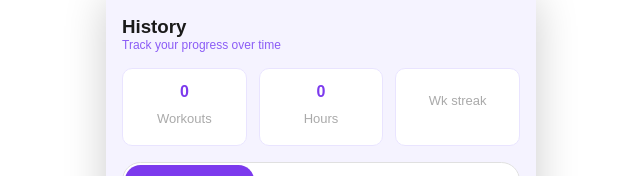
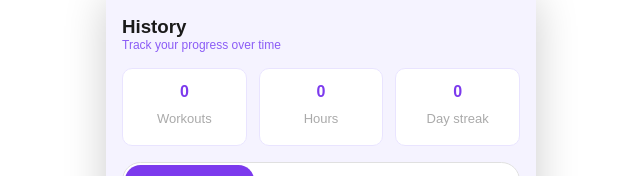
Before and after one commit to sphynx-00/Fito, a React (Vite) app: page /history in a window 1280 px wide. Shown: the top 176 px of the page, without its empty margins (319-959 px from the left). Built offline with nearby package versions, Linux system fonts and the light colour scheme.

Commit message:
Streak count now reflects immediately on dashboard without page refresh

```diff
--- a/src/pages/Dashboard/Dashboard.jsx
+++ b/src/pages/Dashboard/Dashboard.jsx
@@ -15,7 +15,7 @@ function Dashboard() {
 const userStats = loadUser();
 
 const { todaysWorkout, total, completed, percentage } = getWorkoutStats(programs);
-const workoutHistory = loadFromStorage();
+  const [workoutHistory, setWorkoutHistory] = useState(() => loadFromStorage());
 
 const dayStreak = calculateDayStreak(workoutHistory);
 
@@ -93,6 +93,7 @@ const { date, greeting } = getTodayWithGreeting();
              workoutName={todaysWorkout?.name}
              completedList={completedList}
              handleToggle={handleToggle}
+             onComplete={setWorkoutHistory}
           />
         </div>
          {/* <WeeklyGoal
--- a/src/pages/Dashboard/components/TodaysWorkout.jsx
+++ b/src/pages/Dashboard/components/TodaysWorkout.jsx
@@ -1,11 +1,11 @@
 import ExerciseRow from "./ExerciseRow";
 import recovery from "../../../assets/recover1.svg";
 import './TodaysWorkout.css';
-import { saveWorkoutHistory } from "../../../models/completedWorkouts";
+import { loadFromStorage, saveWorkoutHistory } from "../../../models/completedWorkouts";
 import { useState } from "react";
 import CompletedState from "./CompletedState";
 
-function TodaysWorkout({ workoutName, exercises, completedList, handleToggle }) {
+function TodaysWorkout({ workoutName, exercises, completedList, handleToggle, onComplete }) {
 const [isCompleted, setIsCompleted] = useState(() => {
   return JSON.parse(localStorage.getItem('isCompleted') || 'false');
 });
@@ -34,7 +34,7 @@ const handleComplete = () => {
   localStorage.setItem('isCompleted', 'true');
 
   saveWorkoutHistory(workoutName, exercises);
-
+  onComplete(loadFromStorage());
   setIsCompleted(true);
 }
 
--- a/src/pages/History/History.jsx
+++ b/src/pages/History/History.jsx
@@ -18,7 +18,7 @@ function History() {
     return loadFromStorage();
   });
 
-  const { totalWorkouts, totalHours, weekStreak } = progressStats(workoutHistory, getStartOfWeek);
+  const { totalWorkouts, totalHours, dayStreak } = progressStats(workoutHistory, getStartOfWeek);
 
   const filteredWorkouts = getFilteredWorkouts(selectedFilter, workoutHistory);
 
@@ -80,8 +80,8 @@ function History() {
         </div>
 
         <div className='stat-pill'>
-          <span className='stat-pill-value'>{weekStreak}</span>
-          <span className='stat-pill-label'>Wk streak</span>
+          <span className='stat-pill-value'>{dayStreak}</span>
+          <span className='stat-pill-label'>Day streak</span>
         </div>
 
       </section>
--- a/src/pages/History/historyUtils.js
+++ b/src/pages/History/historyUtils.js
@@ -1,42 +1,42 @@
 import { getStartOfWeek } from "../../utils/workoutUtils";
 
-export function calculateWeekStreak(getStartOfWeek, workoutHistory) {
-  if (workoutHistory.length === 0) return 0;
+// export function calculateWeekStreak(getStartOfWeek, workoutHistory) {
+//   if (workoutHistory.length === 0) return 0;
 
-  // Step 1 — get unique weeks from workout history
-  const weeks = workoutHistory
-    .filter(w => w.name !== 'Recovery')
-    .map(w => {
-      const date = new Date(w.date.replace(/-/g, '/'));
-      const startOfWeek = getStartOfWeek(date);
-      return startOfWeek.toISOString().split('T')[0]; // '2026-06-08'
-    });
+//   // Step 1 — get unique weeks from workout history
+//   const weeks = workoutHistory
+//     .filter(w => w.name !== 'Recovery')
+//     .map(w => {
+//       const date = new Date(w.date.replace(/-/g, '/'));
+//       const startOfWeek = getStartOfWeek(date);
+//       return startOfWeek.toISOString().split('T')[0]; // '2026-06-08'
+//     });
 
-  // Step 2 — get unique week starts
-  const uniqueWeeks = [...new Set(weeks)].sort().reverse();
-  // → ['2026-06-08', '2026-06-01', '2026-05-25']
-  //    this week      last week      2 weeks ago
+//   // Step 2 — get unique week starts
+//   const uniqueWeeks = [...new Set(weeks)].sort().reverse();
+//   // → ['2026-06-08', '2026-06-01', '2026-05-25']
+//   //    this week      last week      2 weeks ago
 
-  // Step 3 — count consecutive weeks from most recent
-  let streak = 0;
-  const today = new Date();
-  const thisWeekStart = getStartOfWeek(today)
-    .toISOString().split('T')[0];
+//   // Step 3 — count consecutive weeks from most recent
+//   let streak = 0;
+//   const today = new Date();
+//   const thisWeekStart = getStartOfWeek(today)
+//     .toISOString().split('T')[0];
 
-  for (let i = 0; i < uniqueWeeks.length; i++) {
-    const expectedWeek = new Date(thisWeekStart.replace(/-/g, '/'));
-    expectedWeek.setDate(expectedWeek.getDate() - (i * 7));
-    const expectedWeekStr = expectedWeek.toISOString().split('T')[0];
+//   for (let i = 0; i < uniqueWeeks.length; i++) {
+//     const expectedWeek = new Date(thisWeekStart.replace(/-/g, '/'));
+//     expectedWeek.setDate(expectedWeek.getDate() - (i * 7));
+//     const expectedWeekStr = expectedWeek.toISOString().split('T')[0];
 
-    if (uniqueWeeks[i] === expectedWeekStr) {
-      streak++;
-    } else {
-      break; // streak broken
-    }
-  }
+//     if (uniqueWeeks[i] === expectedWeekStr) {
+//       streak++;
+//     } else {
+//       break; // streak broken
+//     }
+//   }
 
-  return streak;
-}
+//   return streak;
+// }
 
 
 export function calculateDayStreak(workoutHistory) {
```
